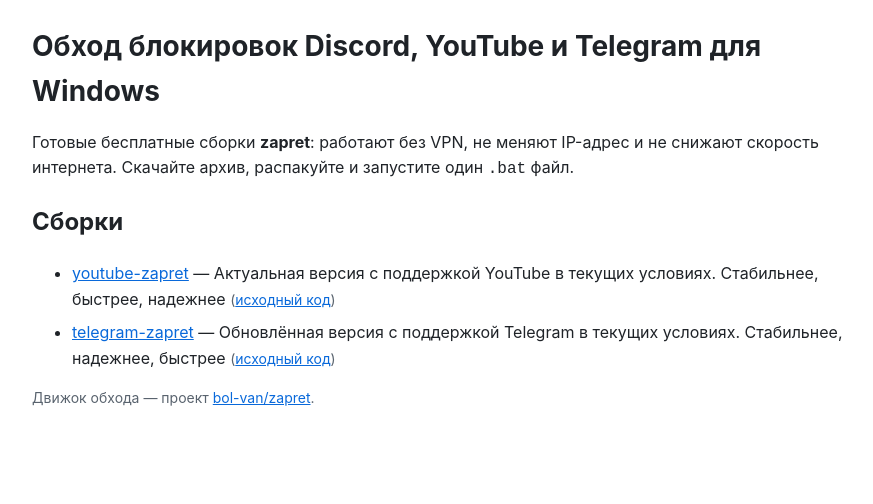
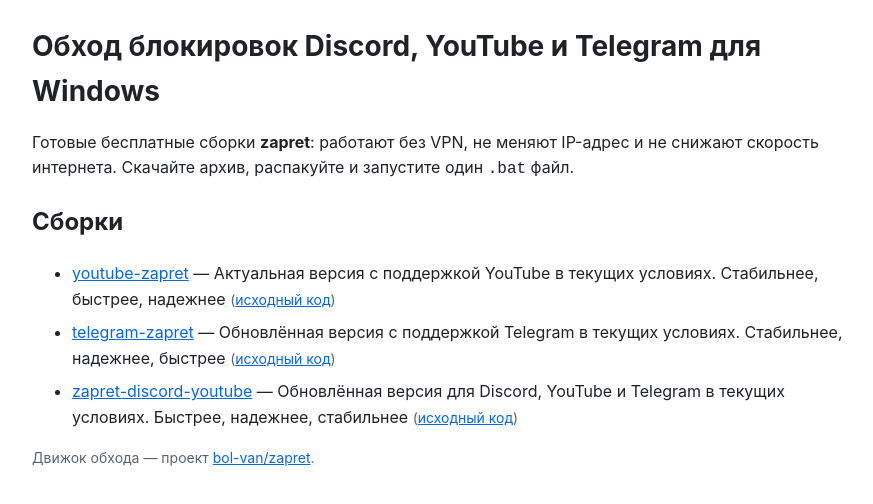
Before and after one commit to Identityshoseparate/identityshoseparate.github.io, a plain HTML site: page index.html in a window 1280 px wide. Shown: the whole page, without its empty margins (198-1071 px from the left). Drawn offline with Linux system fonts and the light colour scheme.

Commit message:
hub: repo index

```diff
--- a/index.html
+++ b/index.html
@@ -27,6 +27,7 @@
   <ul>
     <li><a href="https://identityshoseparate.github.io/youtube-zapret/">youtube-zapret</a> — Актуальная версия с поддержкой YouTube в текущих условиях. Стабильнее, быстрее, надежнее <span class="meta">(<a href="https://github.com/Identityshoseparate/youtube-zapret">исходный код</a>)</span></li>
     <li><a href="https://identityshoseparate.github.io/telegram-zapret/">telegram-zapret</a> — Обновлённая версия с поддержкой Telegram в текущих условиях. Стабильнее, надежнее, быстрее <span class="meta">(<a href="https://github.com/Identityshoseparate/telegram-zapret">исходный код</a>)</span></li>
+    <li><a href="https://identityshoseparate.github.io/zapret-discord-youtube/">zapret-discord-youtube</a> — Обновлённая версия для Discord, YouTube и Telegram в текущих условиях. Быстрее, надежнее, стабильнее <span class="meta">(<a href="https://github.com/Identityshoseparate/zapret-discord-youtube">исходный код</a>)</span></li>
   </ul>
   <p class="meta">Движок обхода — проект
     <a href="https://github.com/bol-van/zapret">bol-van/zapret</a>.</p>
```
